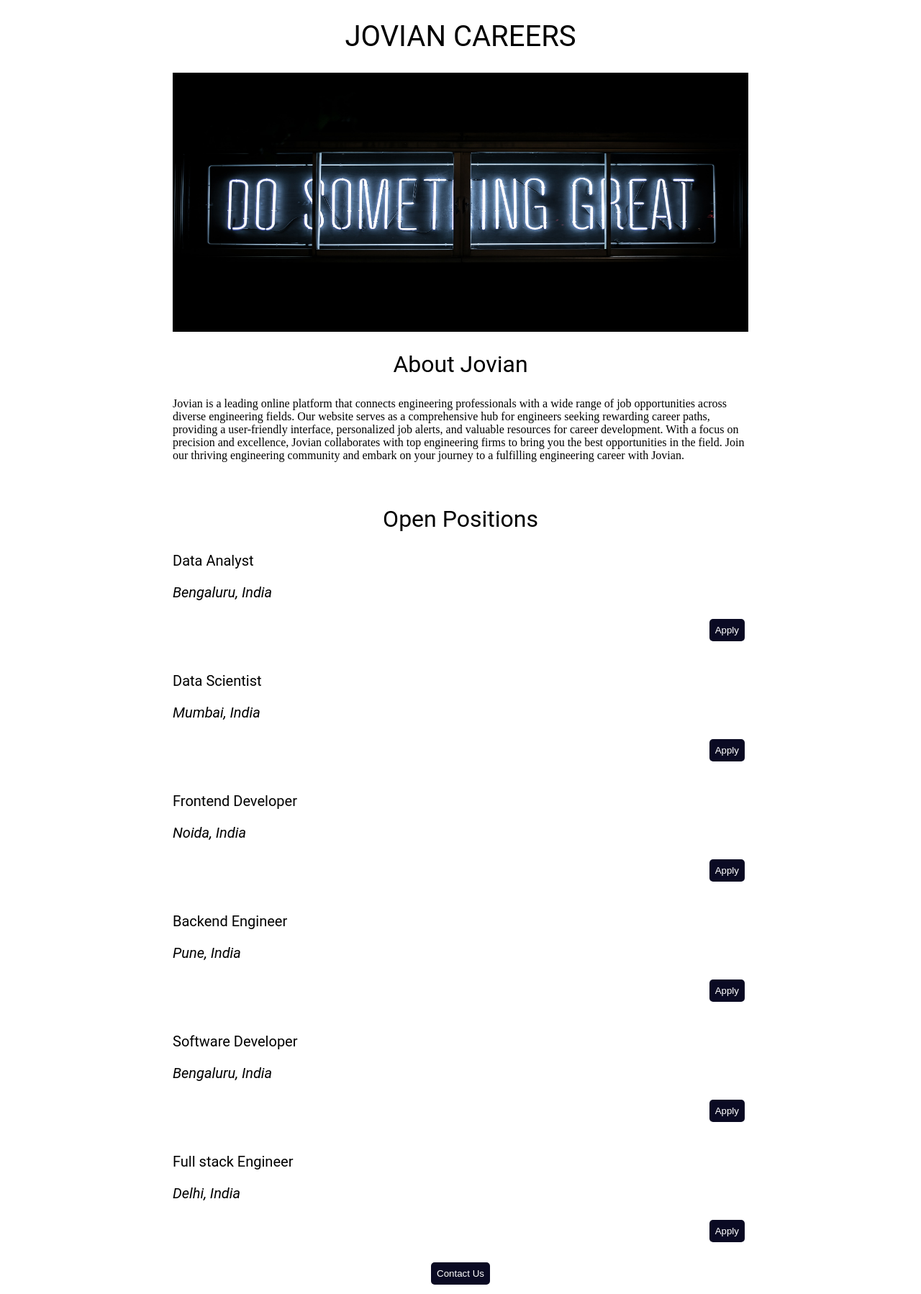
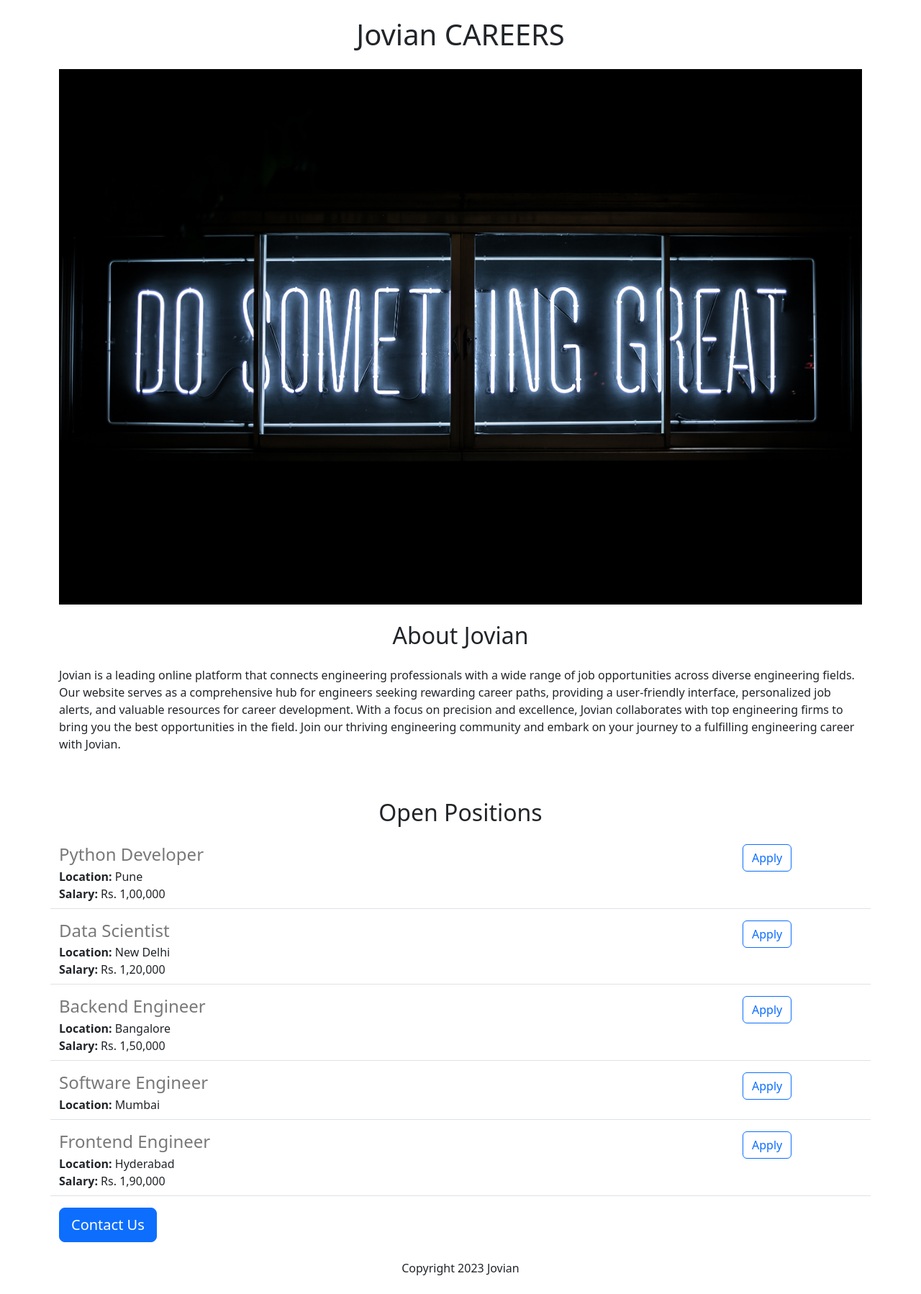
Before and after one commit to shrutibist01/jovian-careers-website, a Flask app: page / in a window 1280 px wide. Shown: the whole page at 72% size. After the commit the page ends 1772 px from the top, so only its background shows below. Run offline with Flask 3, Linux system fonts and the light colour scheme.

Commit message:
Added dynamic data and API route

```diff
--- a/app.py
+++ b/app.py
@@ -1,12 +1,46 @@
-from flask import Flask, render_template
+from flask import Flask, render_template, jsonify
 
 app = Flask(__name__)
+JOBS = [
+    {
+        "id": 1,
+        "title": "Python Developer",
+        "location": "Pune",
+        "salary": "Rs. 1,00,000"
+    },
+    {
+        "id": 2,
+        "title": "Data Scientist",
+        "location": "New Delhi",
+        "salary": "Rs. 1,20,000"
+    },
+    {
+        "id": 3,
+        "title": "Backend Engineer",
+        "location": "Bangalore",
+        "salary": "Rs. 1,50,000"
+    },
+    {
+        "id": 4,
+        "title": "Software Engineer",
+        "location": "Mumbai",
+    },
+    {
+        "id": 5,
+        "title": "Frontend Engineer",
+        "location": "Hyderabad",
+        "salary": "Rs. 1,90,000"
+    },
+]
 
 
 @app.route('/')
-def hello():
-  return render_template('home.html')
+def hello_jovian():
+  return render_template('home.html', jobs=JOBS, company_name='Jovian')
 
+@app.route('/api/jobs')
+def list_jobs():
+  return jsonify(JOBS)
 
 if __name__ == "__main__":
   app.run(host="0.0.0.0", debug=True)
--- a/templates/home.html
+++ b/templates/home.html
@@ -1,99 +1,29 @@
 <!DOCTYPE html>
 <html>
   <head>
+    <meta charset="utf-8">
+    <meta name="viewport" content="width=device-width, initial-scale=1">
     <title>Jovian Careers</title>
-    <style>
-      h1{
-        font-size: 40px;
-        font-family: Roboto;
-        font-weight: normal;
-        color: black;
-        text-align: center;
-        font-style: bold;
-      }
-      #image1{
-        display:flex;
-        justify-content: center;
-        align-items: center;
-        height:360px;
-        width: 100%;;
-      }
-      h2{
-        font-size: 32px;
-        font-family: Roboto;
-        font-weight: normal;
-        color: black;
-        text-align: center;
-        font-style: bold;
-      }
-      #job{
-        font-size: 20px;
-        font-family: Roboto;
-        font-weight: normal;
-        color: black;
-      }
-      #place{
-        font-size: 20px;
-        font-family: Roboto;
-        font-weight: normal;
-        color: black;
-        font-style:italic;
-      }
-      button{
-        background-color: #0a0a23;
-        color: white;
-        border: none;
-        border-radius: 5px;
-        padding: 8px;
-        margin: 5px;
-        text-align:right;
-      }
-     #container{
-        max-width: 800px;
-        margin:0 auto;
-      }
-    </style>
+    <link href="https://cdn.jsdelivr.net/npm/bootstrap@5.3.2/dist/css/bootstrap.min.css" rel="stylesheet" integrity="sha384-T3c6CoIi6uLrA9TneNEoa7RxnatzjcDSCmG1MXxSR1GAsXEV/Dwwykc2MPK8M2HN" crossorigin="anonymous">
   </head>
   <body>
-    <div id="container">
-  <h1> JOVIAN CAREERS</h1>
-  <img id="image1" src="https://jovian-careers-website--shrutibist01.repl.co/static/baner.jpg">
-    <h2>About Jovian</h2>
-    <p id="body">Jovian is a leading online platform that connects engineering professionals with a wide range of job opportunities across diverse engineering fields. Our website serves as a comprehensive hub for engineers seeking rewarding career paths, providing a user-friendly interface, personalized job alerts, and valuable resources for career development. With a focus on precision and excellence, Jovian collaborates with top engineering firms to bring you the best opportunities in the field. Join our thriving engineering community and embark on your journey to a fulfilling engineering career with Jovian.</p>
-    <br>
-<h2>Open Positions</h2>
-<p id="job"> Data Analyst </p>
-<p id="place">Bengaluru, India</p>
-<div style="text-align:right;" >
-<button>Apply</button>  </div>
-    <br>
-<p id="job"> Data Scientist </p>
-<p id="place">Mumbai, India</p>
-<div style="text-align:right;" >
-<button>Apply</button>  </div>
-    <br>
-<p id="job"> Frontend Developer </p>
-<p id="place">Noida, India</p>
-<div style="text-align:right;" >
-<button>Apply</button>  </div>
-    <br>
-<p id="job"> Backend Engineer </p>
-<p id="place">Pune, India</p>
-<div style="text-align:right;" >
-<button>Apply</button>  </div>
-    <br>
-<p id="job"> Software Developer </p>
-<p id="place">Bengaluru, India</p>
-<div style="text-align:right;" >
-<button>Apply</button>  </div>
-    <br>
-<p id="job"> Full stack Engineer</p>
-<p id="place">Delhi, India</p>
-<div style="text-align:right;" >
-<button>Apply</button>  </div>
+    <div class="container">
+      <h1 class="text-center mt-4 mb-4">Jovian CAREERS</h1>
+      <img class="img-fluid" id="image1" src="https://jovian-careers-website--shrutibist01.repl.co/static/baner.jpg" height="350px" width="100%">
+      <h2 class="text-center mt-4 mb-4">About Jovian</h2>
+      <p id="body">Jovian is a leading online platform that connects engineering professionals with a wide range of job opportunities across diverse engineering fields. Our website serves as a comprehensive hub for engineers seeking rewarding career paths, providing a user-friendly interface, personalized job alerts, and valuable resources for career development. With a focus on precision and excellence, Jovian collaborates with top engineering firms to bring you the best opportunities in the field. Join our thriving engineering community and embark on your journey to a fulfilling engineering career with Jovian.</p>
       <br>
-<div style="text-align:center;" >
-<button>Contact Us</button>  </div>
- </div>
+      <h2 class="text-center mt-4 mb-4">Open Positions</h2>
+      <div>
+        {% for job in jobs %}
+          {% include 'jobitem.html' %}
+        {% endfor %}
+      </div>
+      <button class="btn btn-primary btn-lg">Contact Us</button>
+      <br><br>
+      <footer style="text-align: center;">
+        Copyright 2023 Jovian
+      </footer>
+    </div>
   </body>
 </html>
--- /dev/null
+++ b/templates/jobitem.html
@@ -0,0 +1,18 @@
+<div class="border-bottom row" style="margin-bottom: 16px; padding-bottom: 8px;">
+    <div class="col-10">
+      <h4 style="color: rgb(120, 120, 120); margin-bottom: 4px;">
+        {{ job['title'] }}
+      </h4>
+      <div>
+        <b>Location:</b> {{ job['location'] }}
+      </div>
+      {% if 'salary' in job %}
+        <div>
+          <b>Salary:</b> {{ job['salary'] }}
+        </div>
+      {% endif %}
+    </div>
+    <div class="col-2">
+      <button type="button" class="btn btn-outline-primary">Apply</button>
+    </div>
+  </div>
```
